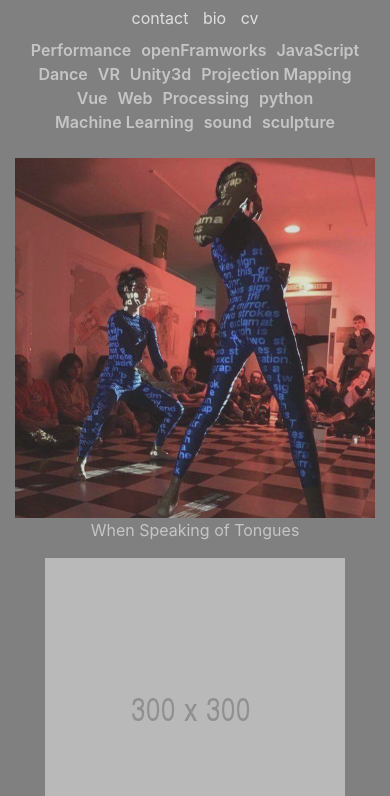
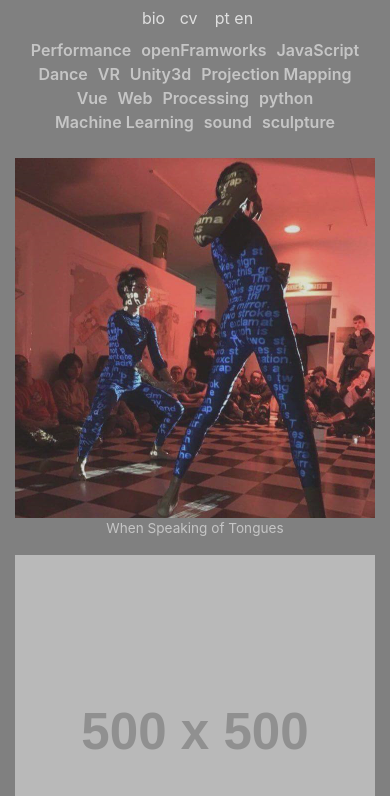
Before and after one commit to albertoharres/albertoharres.github.io, a website: page src/index.html in a window 390 px wide. Shown: the part 48-844 px from the top of the page. Drawn offline with nearby package versions, Linux system fonts and the light colour scheme; files that its build step writes are made by us from their sources; placeholder pictures from the web are drawn by us; files whose address does not match are found by name.

Commit message:
improove cols

```diff
--- a/src/index.html
+++ b/src/index.html
@@ -15,11 +15,15 @@
             <div class="heading my-2">
                 <h2 class="title text-center text-lg-left"><a class="title-home" href="#">albertoharres</a></h2>
                 <div class="menu text-center text-lg-right">
-                        <a class="tag" href="#">contact</a>
-                        <a class="tag" href="#">bio</a>
-                        <a class="tag" href="#">cv</a>
+                    <a id="bio" class="tag" href="#">bio</a>
+                    <a id="cv" class="tag" href="#">cv</a>
+                    <div class="lang">
+                        <a id="pt" href="#">pt</a>
+                        <a id="en" href="#">en</a>
+                    </div>
                 </div>
             </div>
+
             <!-- HOME -->
             <div id="home">
                 <!-- TAGS -->
--- a/src/js/app.js
+++ b/src/js/app.js
@@ -33,7 +33,6 @@ class App {
     var self = this;
     // on tag click
     this.$tagcloud.on('click', function(event){
-
       // to do, if page is open, disable all tags, enable only clicked, close current project and already filter boxes
       //if active, disable
       if($( event.target ).hasClass('active') && self.route == ""){
@@ -48,7 +47,6 @@ class App {
         $( event.target ).toggleClass('active');
         // set filter by tagname
         self.onTagClick(event.target.innerText);
-
         if(self.route != ""){
           if(self.curPage.$el.hasClass('show')) self.curPage.$el.toggleClass('show')
           self.goToPage("")
@@ -64,6 +62,12 @@ class App {
         if(self.curPage.$el.hasClass('show')) self.curPage.$el.toggleClass('show')
       }
     })
+
+    // bio
+    $('#bio').on('click', function(event){
+
+    })
+
     // on window resize
     $( window ).resize(function(ev) {
       for(var p in self.pages){
--- a/src/js/components/page.js
+++ b/src/js/components/page.js
@@ -85,21 +85,23 @@ class Page {
     animateBox(){
         var w = $(window).width();
         var isCentralized, isMobile;
+        var marginBottom = 15;
+        var marginLeft = 10;
         if(w >= 992){
           isCentralized = false
         } else {
           isCentralized = true;
-          if(w < 768){
+          if(w < 750){
             isMobile = true;
           } else {
             isMobile = false;
+            marginLeft = 10;
           }
         }
+        console.log("marginleft", marginLeft);
         // calc
-        var width = this.$el.width();
+        var width = this.$el.children().first().width();
         var height = this.$el.outerHeight();
-        var marginBottom = 15;
-        var marginLeft = 10;
         var appWidth = app.$el.width();
         var maxCols = Math.floor(appWidth/(width + marginLeft*2))
         var col = this.index % maxCols;
--- a/src/js/components/project.js
+++ b/src/js/components/project.js
@@ -10,7 +10,7 @@ class Project {
         <div class="content col-sm-auto">
             ${pageObj.imgs.map(img => `<img class="img-fluid" src="${img.src}" alt="">`).join('')}
         </div>
-        <div class="text col-sm-5">
+        <div class="text col-sm-12 col-md-5 col-lg-4">
             <h3 class="project-title my-3">${this.title}</h3>
             ${this.texts.map(text => `<p>${text.text}</p>`).join('')}
         </div>
--- a/src/js/components/tags.js
+++ b/src/js/components/tags.js
@@ -9,7 +9,7 @@ class Tags {
       `
     }
     render() {
-      this.$el =  $('#tagcloud')
-        this.$el.append(this.template);
+      this.$el = $('#tagcloud')
+      this.$el.append(this.template);
     }
 }
--- a/src/scss/style.scss
+++ b/src/scss/style.scss
@@ -54,6 +54,15 @@ a {
             a {
                 padding: 5px;
             }
+
+            .lang {
+                display: inline;
+                margin-left: 2vw;
+                a {
+                    padding: 5px 0;
+                }
+            }
+
             @media (min-width: 992px) {
                 margin-left: 20px;
                 display: -webkit-inline-box;
@@ -83,18 +92,20 @@ a {
         .pages {
             transition: opacity 1s;
             .box{
-
                 .img-thumbnail {
                     padding: 0;
                     border: none;
                     border-radius: 0;
+                }
+                .caption {
+                    font-size: 0.85rem;
                 }
                 pointer-events: auto;
                 opacity: 1;
                 transition: transform 0.5s, opacity 0.5s;
                 min-height: 0;
                 @media (min-width: 768px) {
-                    max-width: 300px;
+                   // max-width: 300px;
                     position: absolute;
                 }
                 @media (max-width: 767px) {
```
Also changed, not shown: src/json/data.json (+6 -6 lines), build/css/style.css, build/index.html, build/js/data.json, build/js/main.js.
